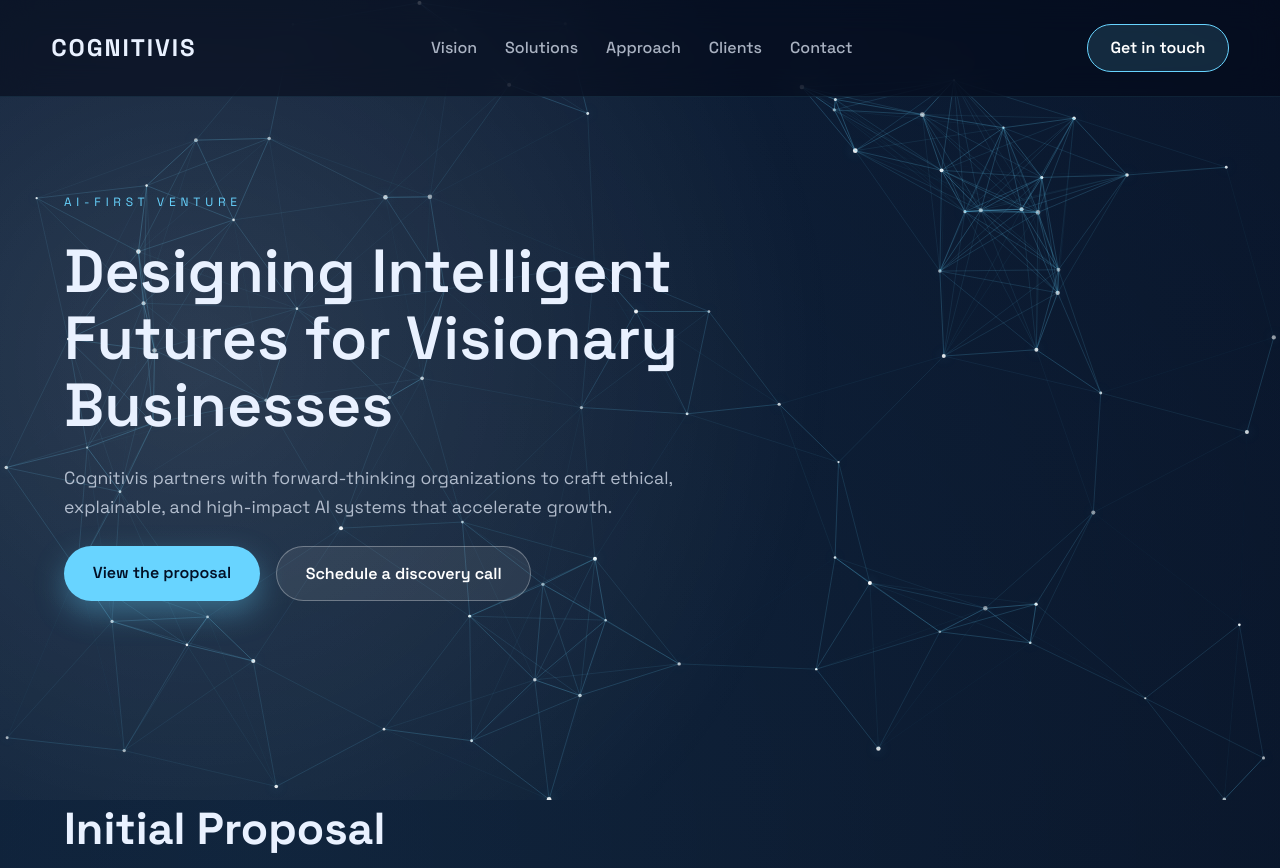
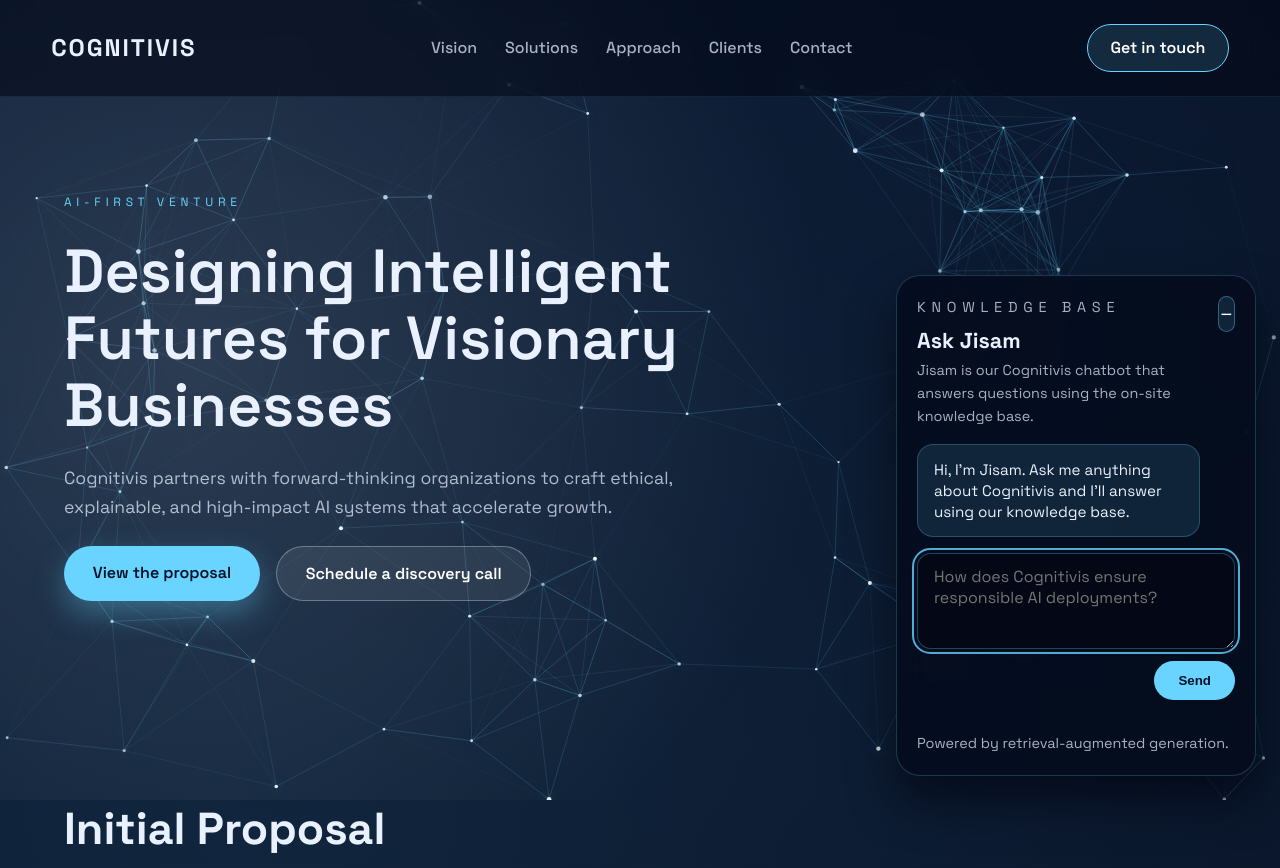
Before and after one commit to Absolutorcinus/cognitivo, a plain HTML site: page index.html in a window 1280 px wide. Shown: the top 868 px of the page. Drawn offline with Linux system fonts and the light colour scheme.

Commit message:
Create floating Jisam chat widget

```diff
--- /dev/null
+++ b/chatbot.js
@@ -0,0 +1,172 @@
+const OPENAI_API_KEY = 'YOUR_OPENAI_API_KEY';
+const KNOWLEDGE_BASE_PATH = 'knowledge-base/cognitivis.txt';
+const chatbotName = 'Jisam';
+let knowledgeChunks = [];
+
+async function loadKnowledgeBase() {
+  try {
+    const response = await fetch(KNOWLEDGE_BASE_PATH);
+    if (!response.ok) {
+      throw new Error('Unable to load knowledge base');
+    }
+    const text = await response.text();
+    knowledgeChunks = text
+      .split(/\n\s*\n/)
+      .map((chunk) => chunk.trim())
+      .filter(Boolean);
+  } catch (error) {
+    console.error(error);
+    knowledgeChunks = [];
+  }
+}
+
+function tokenize(text) {
+  return text
+    .toLowerCase()
+    .replace(/[^a-z0-9\s]/g, ' ')
+    .split(/\s+/)
+    .filter(Boolean);
+}
+
+function rankChunks(question, topK = 2) {
+  if (!knowledgeChunks.length) {
+    return [];
+  }
+  const questionTokens = tokenize(question);
+  const scores = knowledgeChunks.map((chunk, index) => {
+    const chunkTokens = tokenize(chunk);
+    const overlap = chunkTokens.filter((token) => questionTokens.includes(token));
+    return { chunk, score: overlap.length, index };
+  });
+  return scores
+    .sort((a, b) => b.score - a.score)
+    .slice(0, topK)
+    .map(({ chunk }) => chunk);
+}
+
+function buildPrompt(context, question) {
+  return [
+    {
+      role: 'system',
+      content: `${chatbotName} is a knowledgeable Cognitivis guide. Answer in three concise paragraphs at most.`,
+    },
+    {
+      role: 'user',
+      content: `Use the following context from the Cognitivis knowledge base to answer the question.\nContext:\n${context}\n\nQuestion: ${question}`,
+    },
+  ];
+}
+
+function createMessageElement(text, sender) {
+  const wrapper = document.createElement('div');
+  wrapper.className = `chatbot__message chatbot__message--${sender}`;
+  const bubble = document.createElement('div');
+  bubble.className = 'chatbot__bubble';
+  bubble.textContent = text;
+  wrapper.appendChild(bubble);
+  return wrapper;
+}
+
+function appendMessage(container, text, sender) {
+  const element = createMessageElement(text, sender);
+  container.appendChild(element);
+  container.scrollTop = container.scrollHeight;
+  return element;
+}
+
+function fallbackAnswer(context, question) {
+  return `I can help with Cognitivis questions using the on-page knowledge base. Please set your OpenAI API key in chatbot.js so I can craft richer answers.\n\nMost relevant context:\n${context}\n\nYour question: ${question}`;
+}
+
+async function askJisam(question, container) {
+  const trimmed = question.trim();
+  if (!trimmed) {
+    return;
+  }
+
+  const loadingMessage = appendMessage(container, 'Thinking...', 'jisam');
+  const ranked = rankChunks(trimmed);
+  const context = ranked.join('\n\n');
+
+  if (!OPENAI_API_KEY || OPENAI_API_KEY === 'YOUR_OPENAI_API_KEY') {
+    loadingMessage.replaceWith(
+      createMessageElement(fallbackAnswer(context || 'Knowledge base unavailable.', trimmed), 'jisam')
+    );
+    return;
+  }
+
+  try {
+    const response = await fetch('https://api.openai.com/v1/chat/completions', {
+      method: 'POST',
+      headers: {
+        'Content-Type': 'application/json',
+        Authorization: `Bearer ${OPENAI_API_KEY}`,
+      },
+      body: JSON.stringify({
+        model: 'gpt-4o-mini',
+        temperature: 0.2,
+        messages: buildPrompt(context, trimmed),
+      }),
+    });
+
+    if (!response.ok) {
+      throw new Error('Request failed');
+    }
+
+    const data = await response.json();
+    const answer = data?.choices?.[0]?.message?.content?.trim();
+    if (answer) {
+      loadingMessage.replaceWith(createMessageElement(answer, 'jisam'));
+    } else {
+      loadingMessage.replaceWith(createMessageElement('I could not find an answer right now.', 'jisam'));
+    }
+  } catch (error) {
+    console.error(error);
+    loadingMessage.replaceWith(
+      createMessageElement('Something went wrong reaching OpenAI. Please try again in a moment.', 'jisam')
+    );
+  }
+}
+
+function initChatbot() {
+  const chatContainer = document.querySelector('.chatbot__messages');
+  const form = document.getElementById('chatbot-form');
+  const input = document.getElementById('chatbot-input');
+  const widget = document.querySelector('.chatbot-widget');
+  const launcher = document.getElementById('chatbot-launcher');
+  const minimizeButton = document.getElementById('chatbot-minimize');
+  const panel = document.getElementById('chatbot-panel');
+  if (!chatContainer || !form || !input || !widget || !launcher || !minimizeButton || !panel) {
+    return;
+  }
+
+  const setCollapsed = (collapsed) => {
+    widget.classList.toggle('chatbot-widget--collapsed', collapsed);
+    widget.classList.toggle('chatbot-widget--open', !collapsed);
+    launcher.setAttribute('aria-expanded', (!collapsed).toString());
+    panel.setAttribute('aria-hidden', collapsed ? 'true' : 'false');
+    if (!collapsed) {
+      input.focus();
+    }
+  };
+
+  appendMessage(chatContainer, `Hi, I'm ${chatbotName}. Ask me anything about Cognitivis and I'll answer using our knowledge base.`, 'jisam');
+  loadKnowledgeBase();
+  setCollapsed(false);
+
+  launcher.addEventListener('click', () => setCollapsed(false));
+  minimizeButton.addEventListener('click', () => setCollapsed(true));
+
+  form.addEventListener('submit', (event) => {
+    event.preventDefault();
+    const question = input.value;
+    if (!question.trim()) {
+      return;
+    }
+    appendMessage(chatContainer, question, 'user');
+    input.value = '';
+    askJisam(question, chatContainer);
+  });
+}
+
+document.addEventListener('DOMContentLoaded', initChatbot);
--- a/index.html
+++ b/index.html
@@ -238,10 +238,50 @@
       </section>
     </main>
 
+    <div class="chatbot-widget chatbot-widget--open" aria-live="polite">
+      <button
+        type="button"
+        class="chatbot-launcher"
+        id="chatbot-launcher"
+        aria-controls="chatbot-panel"
+        aria-expanded="false"
+      >
+        <span class="chatbot-launcher__label">Chat with Jisam</span>
+      </button>
+      <section class="chatbot-panel" id="chatbot-panel" role="dialog" aria-label="Chat with Jisam">
+        <header class="chatbot-panel__header">
+          <div>
+            <p class="eyebrow">Knowledge Base</p>
+            <h3>Ask Jisam</h3>
+            <p>
+              Jisam is our Cognitivis chatbot that answers questions using the on-site knowledge base.
+            </p>
+          </div>
+          <button type="button" class="chatbot-panel__minimize" id="chatbot-minimize" aria-label="Minimize chat">
+            <span aria-hidden="true">&minus;</span>
+          </button>
+        </header>
+        <div class="chatbot__messages" role="log" aria-live="polite"></div>
+        <form class="chatbot__form" id="chatbot-form">
+          <label class="sr-only" for="chatbot-input">Ask Jisam a question</label>
+          <textarea
+            id="chatbot-input"
+            name="question"
+            rows="3"
+            placeholder="How does Cognitivis ensure responsible AI deployments?"
+            required
+          ></textarea>
+          <button type="submit">Send</button>
+        </form>
+        <p class="chatbot__note">Powered by retrieval-augmented generation.</p>
+      </section>
+    </div>
+
     <footer class="site-footer">
       <p>&copy; <span id="year"></span> Cognitivis. All rights reserved.</p>
     </footer>
 
     <script src="network.js"></script>
+    <script src="chatbot.js"></script>
   </body>
 </html>
--- /dev/null
+++ b/knowledge-base/cognitivis.txt
@@ -0,0 +1,5 @@
+Cognitivis is a venture studio dedicated to building ethical, human-centered AI systems for ambitious organizations. The team blends strategic foresight, applied research, and enterprise delivery expertise to de-risk complex transformations.
+
+Signature offerings include AI strategy diagnostics, rapid prototyping labs, and managed deployments that align technical breakthroughs with measurable business outcomes. Cognitivis emphasizes transparent governance, continuous model oversight, and executive enablement to ensure AI initiatives earn trust.
+
+Jisam, the resident Cognitivis guide, helps partners navigate their knowledge base. The assistant distills research briefings, proposal artifacts, and case studies into concise answers tailored to decision makers.
--- a/styles.css
+++ b/styles.css
@@ -271,6 +271,194 @@ body::before {
   margin: 0 auto;
   display: grid;
   gap: 1.5rem;
+}
+
+.chatbot-widget {
+  position: fixed;
+  bottom: 1.5rem;
+  right: 1.5rem;
+  width: min(360px, calc(100% - 2rem));
+  z-index: 20;
+  display: flex;
+  flex-direction: column;
+  align-items: flex-end;
+  gap: 0.75rem;
+}
+
+.chatbot-panel {
+  width: 100%;
+  background: rgba(5, 12, 30, 0.92);
+  border: 1px solid rgba(104, 212, 255, 0.22);
+  border-radius: 1.5rem;
+  padding: 1.25rem;
+  display: flex;
+  flex-direction: column;
+  gap: 1rem;
+  min-height: 360px;
+  box-shadow: 0 25px 45px rgba(1, 5, 15, 0.65);
+  backdrop-filter: blur(16px);
+}
+
+.chatbot-panel__header {
+  display: flex;
+  justify-content: space-between;
+  gap: 1rem;
+  align-items: flex-start;
+}
+
+.chatbot-panel__header h3 {
+  margin-top: 0.35rem;
+  font-size: 1.35rem;
+}
+
+.chatbot-panel__header p {
+  color: var(--muted);
+  font-size: 0.9rem;
+}
+
+.chatbot-panel__minimize {
+  border: 1px solid rgba(104, 212, 255, 0.35);
+  border-radius: 999px;
+  width: 2.25rem;
+  height: 2.25rem;
+  background: rgba(104, 212, 255, 0.12);
+  color: var(--white);
+  font-size: 1.25rem;
+  line-height: 1;
+  display: grid;
+  place-items: center;
+  cursor: pointer;
+}
+
+.chatbot-panel__minimize:hover,
+.chatbot-panel__minimize:focus-visible {
+  background: rgba(104, 212, 255, 0.2);
+}
+
+.chatbot-launcher {
+  border: none;
+  border-radius: 999px;
+  background: var(--primary);
+  color: #03112a;
+  font-weight: 600;
+  padding: 0.95rem 1.5rem;
+  box-shadow: 0 18px 30px rgba(8, 20, 40, 0.4);
+  cursor: pointer;
+}
+
+.chatbot-widget--open .chatbot-launcher {
+  display: none;
+}
+
+.chatbot-widget--collapsed .chatbot-panel {
+  display: none;
+}
+
+.chatbot-widget--collapsed .chatbot-launcher {
+  display: inline-flex;
+}
+
+@media (max-width: 600px) {
+  .chatbot-widget {
+    width: calc(100% - 1.5rem);
+    right: 0.75rem;
+    left: 0.75rem;
+  }
+}
+
+.chatbot__messages {
+  flex: 1;
+  overflow-y: auto;
+  display: flex;
+  flex-direction: column;
+  gap: 1rem;
+  padding-right: 0.25rem;
+}
+
+.chatbot__message {
+  display: flex;
+}
+
+.chatbot__message--jisam {
+  justify-content: flex-start;
+}
+
+.chatbot__message--user {
+  justify-content: flex-end;
+}
+
+.chatbot__bubble {
+  max-width: 90%;
+  padding: 0.85rem 1rem;
+  border-radius: 1rem;
+  background: rgba(104, 212, 255, 0.12);
+  border: 1px solid rgba(104, 212, 255, 0.25);
+  font-size: 0.95rem;
+  line-height: 1.4;
+}
+
+.chatbot__message--user .chatbot__bubble {
+  background: rgba(104, 212, 255, 0.2);
+  border-color: rgba(104, 212, 255, 0.45);
+}
+
+.chatbot__form {
+  display: flex;
+  flex-direction: column;
+  gap: 0.75rem;
+}
+
+.chatbot__form textarea {
+  width: 100%;
+  resize: vertical;
+  min-height: 96px;
+  border-radius: 0.85rem;
+  border: 1px solid rgba(104, 212, 255, 0.3);
+  background: rgba(3, 7, 20, 0.75);
+  color: var(--white);
+  padding: 0.75rem 1rem;
+  font-family: inherit;
+  font-size: 1rem;
+}
+
+.chatbot__form textarea:focus-visible {
+  outline: 2px solid rgba(104, 212, 255, 0.8);
+  outline-offset: 3px;
+}
+
+.chatbot__form button {
+  align-self: flex-end;
+  padding: 0.75rem 1.5rem;
+  border-radius: 999px;
+  border: none;
+  background: var(--primary);
+  color: #03112a;
+  font-weight: 600;
+  cursor: pointer;
+  transition: transform 0.3s ease, box-shadow 0.3s ease;
+}
+
+.chatbot__form button:hover,
+.chatbot__form button:focus-visible {
+  transform: translateY(-1px);
+  box-shadow: 0 10px 25px rgba(104, 212, 255, 0.3);
+}
+
+.chatbot__note {
+  color: var(--muted);
+  font-size: 0.9rem;
+  margin-top: 1rem;
+}
+
+.sr-only {
+  position: absolute;
+  width: 1px;
+  height: 1px;
+  padding: 0;
+  margin: -1px;
+  overflow: hidden;
+  clip: rect(0, 0, 0, 0);
+  border: 0;
 }
 
 .section__intro {
```
